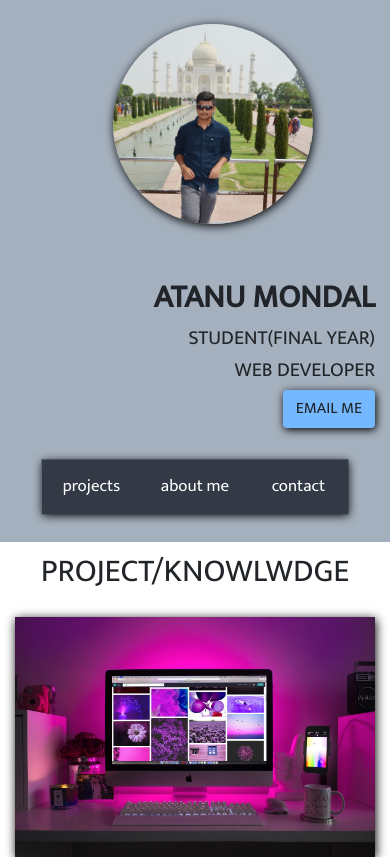
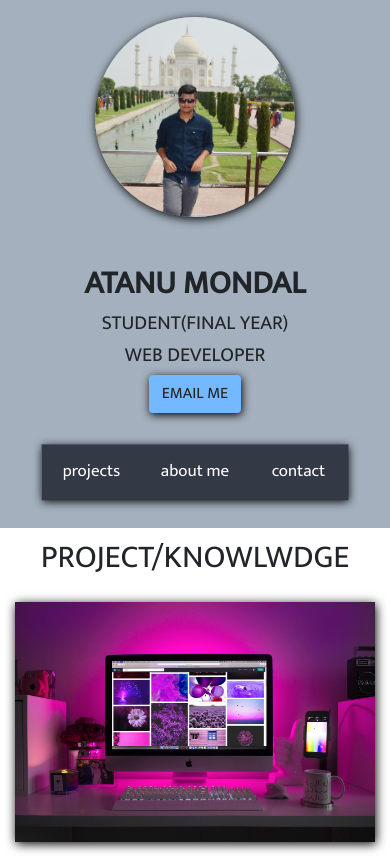
Before and after one commit to atanu12/Crampete_contest, a plain HTML site: page index.html in a window 390 px wide. Shown: the top 857 px of the page. Drawn offline with Linux system fonts and the light colour scheme.

Commit message:
Change Style in header section
Allign header section and add medie query to make this perfect

```diff
--- a/css/index.css
+++ b/css/index.css
@@ -10,7 +10,6 @@ header{
 }
 
 .pic{
-    text-align: center;
     margin-top: 2vh;
 }
 .row div .pic img{
@@ -24,14 +23,11 @@ header{
 }
 
 
-
 /* ===== profile pic end======= */
 
 /* ===========  profile detail start =========== */
 
 .profile{
-    margin-top: 2vh;
-    text-align: right;
     text-transform: uppercase;
     margin-left: 20%;
 
@@ -49,6 +45,17 @@ div .btn:hover{
     background-color: cornsilk;
     transition: 0.4s;
     margin-bottom: 2%;
+}
+
+@media only screen and (max-width: 576px) {
+	.pic, .profile {
+		text-align: center !important;
+	}
+	.row div .pic img, .profile {
+		margin-left: 0;
+		margin-top: 0;
+		margin-bottom: 0;
+	}
 }
 
 
```
